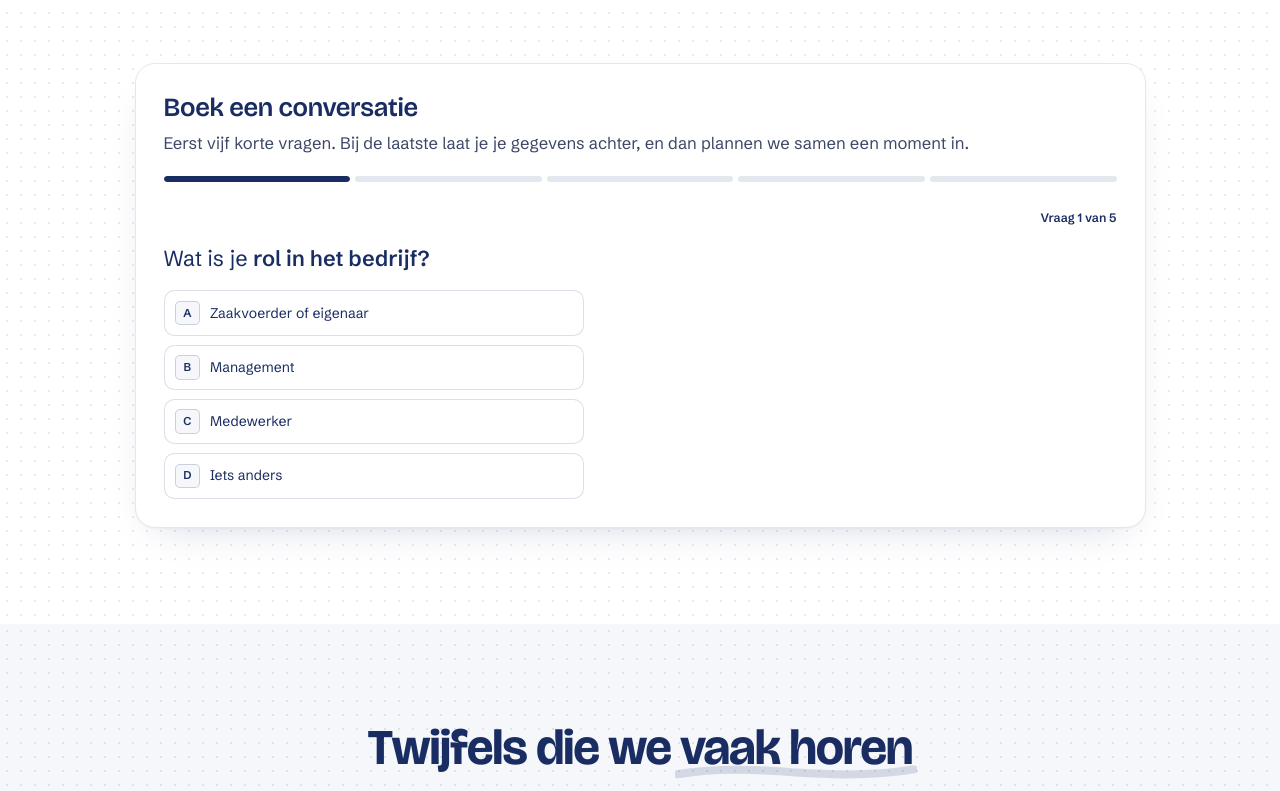
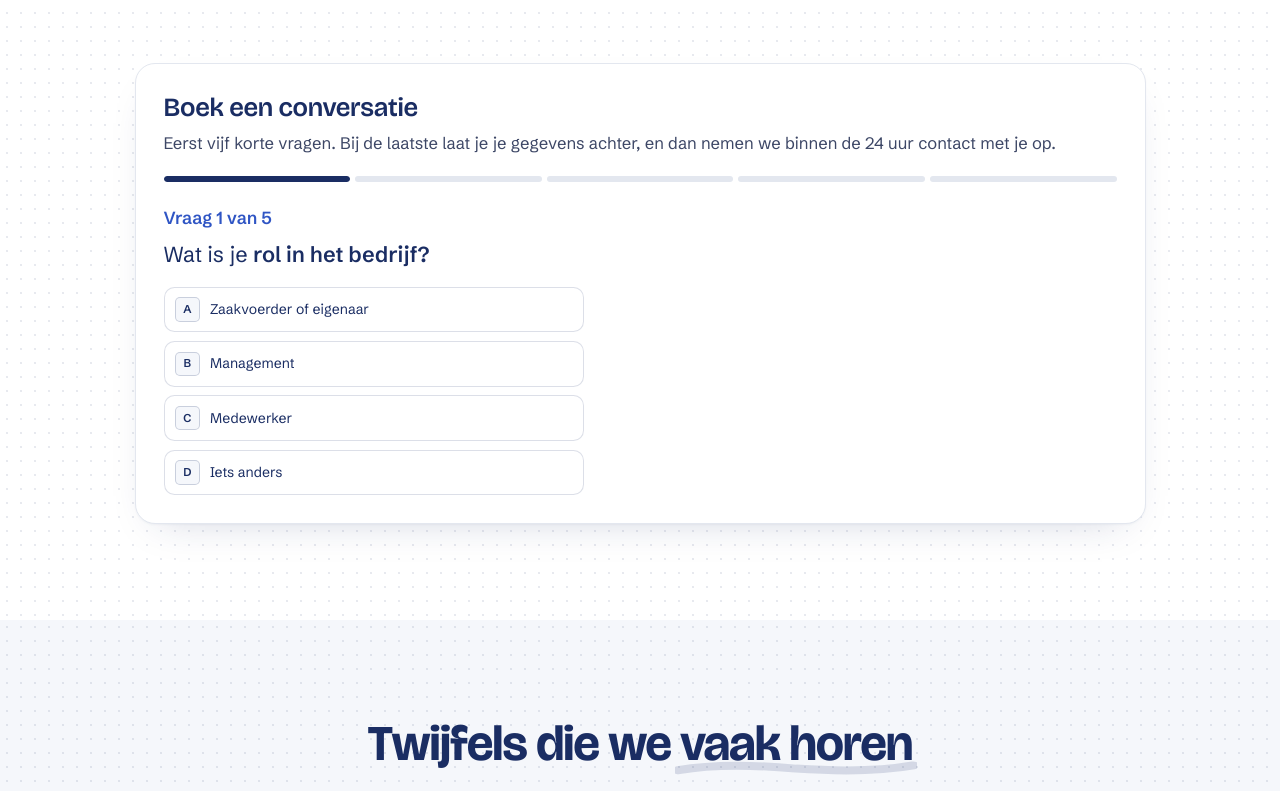
Before and after one commit to r0892111/finitsolutionswebsite, a Next.js app: page /hub in a window 1280 px wide. Shown: the part 1520-2311 px from the top of the page. Built offline with nearby package versions, Linux system fonts and the light colour scheme; no server answers.

Commit message:
Hub-formulier: vraagteller groot links boven de vraag, contact binnen 24 uur
Co-Authored-By: Claude Opus 5.5 <noreply@anthropic.com>

```diff
--- a/components/hub/copy.ts
+++ b/components/hub/copy.ts
@@ -67,7 +67,7 @@ export const HUB = {
     titel: "Boek een conversatie",
     // Boven de eerste vraag: wat er gebeurt. Je kiest zelf geen moment in een agenda;
     // na de laatste vraag nemen wij contact op om er samen een te kiezen.
-    uitleg: "Eerst vijf korte vragen. Bij de laatste laat je je gegevens achter, en dan plannen we samen een moment in.",
+    uitleg: "Eerst vijf korte vragen. Bij de laatste laat je je gegevens achter, en dan nemen we binnen de 24 uur contact met je op.",
     terug: "Terug",
     volgende: "Volgende",
     stapVan: "Vraag {nu} van {totaal}",
--- a/components/hub/stap-formulier.tsx
+++ b/components/hub/stap-formulier.tsx
@@ -229,24 +229,25 @@ export function StapFormulier({ bron, meta = {}, kopId }: { bron: string; meta?:
 
       {/* Op de gegevensstap controleren we zelf (noValidate), op de andere stappen doet de browser het. */}
       <form onSubmit={verstuur} noValidate={vraag.soort === "gegevens"} className="px-5 pb-6 pt-5 sm:px-8 sm:pb-8 sm:pt-6" aria-labelledby={`${id}-vraag`}>
-        <div className="flex min-h-[2.25rem] items-center justify-between gap-3 text-[0.875rem] text-[#6C7590]">
-          {stap > 0 ? (
+        {/* "Vraag 2 van 5" groot, links, vlak boven de vraag (Alex 25/11); terug staat rechts. */}
+        <div className="flex min-h-[2.25rem] items-center justify-between gap-3">
+          <span className="text-[1.0625rem] font-semibold text-[#2F55C4] sm:text-[1.25rem]">
+            {F.stapVan.replace("{nu}", String(stap + 1)).replace("{totaal}", String(VRAGEN.length))}
+          </span>
+          {stap > 0 && (
             <button
               type="button"
               onClick={() => naarStap(stap - 1)}
-              className="-ml-2 inline-flex min-h-[2.25rem] items-center gap-1.5 rounded-full px-2 font-medium text-[#1A2D63] transition-colors hover:bg-[#F5F7FB]"
+              className="-mr-2 inline-flex min-h-[2.25rem] items-center gap-1.5 rounded-full px-2 text-[0.875rem] font-medium text-[#1A2D63] transition-colors hover:bg-[#F5F7FB]"
             >
               <ArrowLeft className="h-4 w-4" aria-hidden="true" />
               {F.terug}
             </button>
-          ) : (
-            <span />
           )}
-          <span className="font-semibold text-[#1A2D63]">{F.stapVan.replace("{nu}", String(stap + 1)).replace("{totaal}", String(VRAGEN.length))}</span>
         </div>
 
         {/* Nieuwe vraag: zakt zacht op zijn plaats, zonder eerst te verdwijnen (geen flikkering onder de balk). */}
-        <div key={stap} className="hub-stap-in mt-3">
+        <div key={stap} className="hub-stap-in mt-2">
           <Vraag zin={vraag.vraag} id={`${id}-vraag`} />
 
           {vraag.soort === "keuze" && (
```
